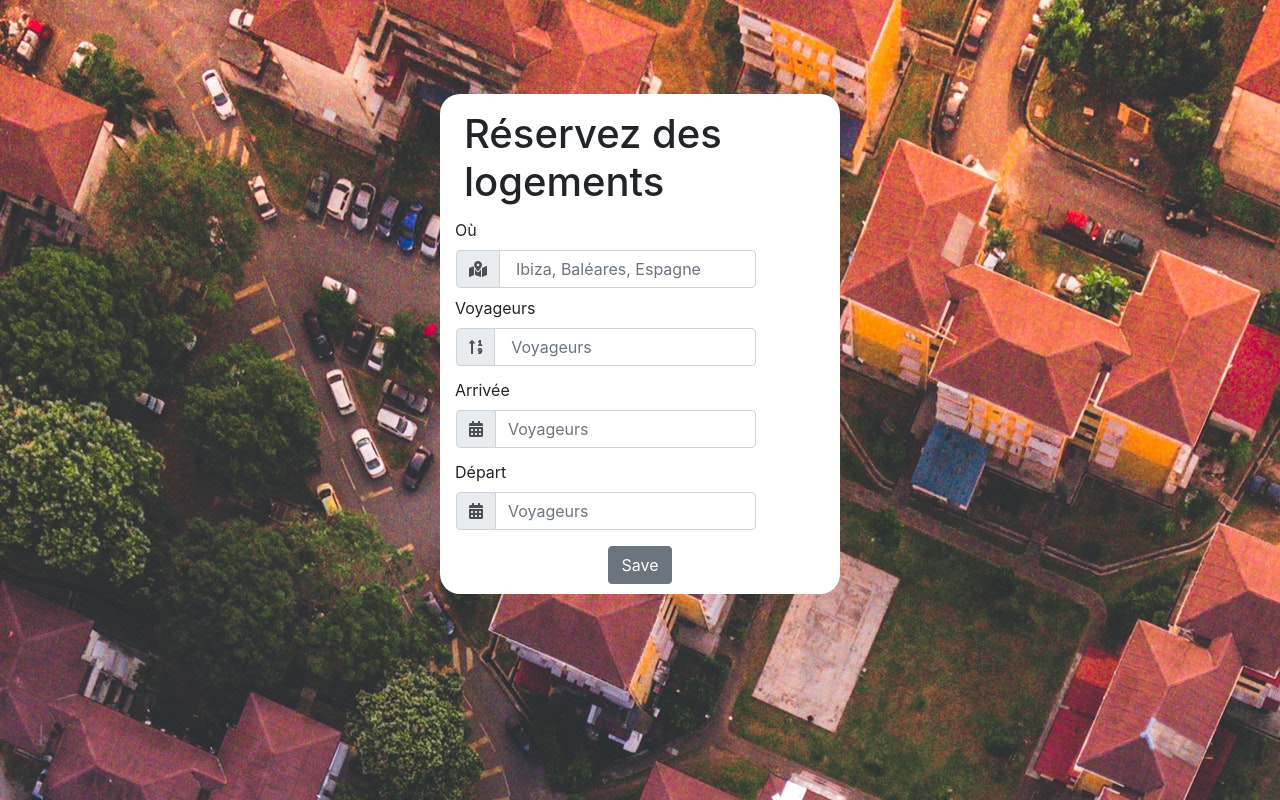
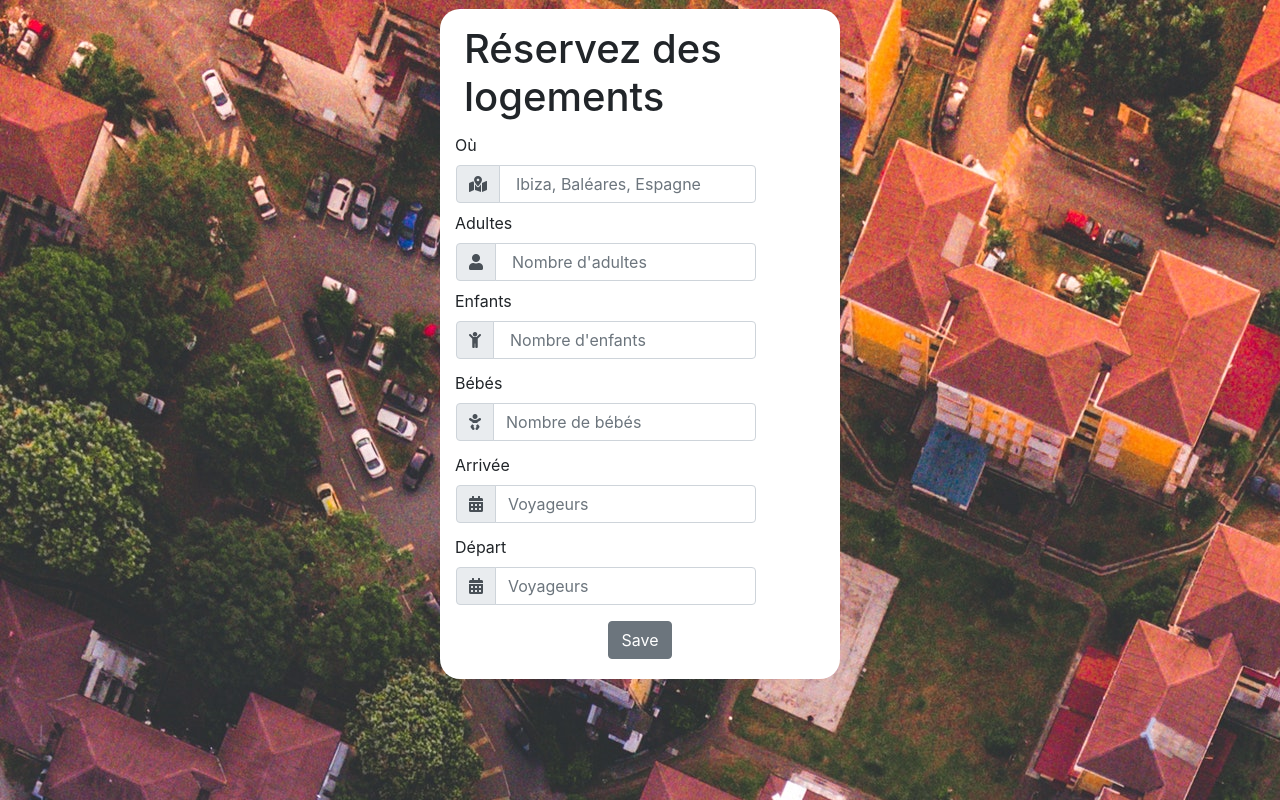
Before and after one commit to blandinf/Welchome, a Symfony app: template templates/home/index.html.twig in a window 1280 px wide. Shown: the part 56-856 px from the top of the page. Run offline with Twig, Linux system fonts and the light colour scheme; the template is opened without the code that fills it, so the values that code supplies are empty; form fields are guessed from the names that the template uses; some libraries are stand-ins or nearby versions.

Commit message:
update home form

```diff
--- a/src/Controller/HomeController.php
+++ b/src/Controller/HomeController.php
@@ -17,7 +17,9 @@ class HomeController extends AbstractController
             ->add('where',TextType::class)
             ->add('start_date',DateType::class)
             ->add('end_date',DateType::class)
-            ->add('travelers',IntegerType::class)
+            ->add('adults',IntegerType::class)
+            ->add('childs',IntegerType::class)
+            ->add('babies',IntegerType::class)
             ->add('save',SubmitType::class,['label' => 'Rechercher'])
             ->getForm();
 
--- a/templates/home/index.html.twig
+++ b/templates/home/index.html.twig
@@ -2,7 +2,7 @@
 
 {% block title %}Accueil{% endblock %}
 {% block stylesheets %}
-    <link rel="stylesheet" href="{{ asset('assets/css/home.css') }}">
+    <link rel="stylesheet" href="{{ asset('assets/css/pages/home.css') }}">
 {% endblock %}
 
 {% block body %}
@@ -22,13 +22,31 @@
                     {{ form_widget(form.where, {'attr': {'class': 'form-control p-3','placeholder':'Ibiza, Baléares, Espagne'}}) }}
                 </div>
 
-                {{ form_label(form.travelers, "Voyageurs", {'label_attr': {'class': 'col-sm-2 control-label'}}) }}
-                {{ form_errors(form.travelers) }}
+                {{ form_label(form.adults, "Adultes", {'label_attr': {'class': 'col-sm-2 control-label'}}) }}
+                {{ form_errors(form.adults) }}
                 <div class="input-group mb-2 mx-3 w-75">
                     <div class="input-group-prepend">
-                        <span class="input-group-text" id="basic-addon1"><i class="fas fa-sort-numeric-up"></i></span>
+                        <span class="input-group-text" id="basic-addon1"><i class="fas fa-user"></i></span>
                     </div>
-                    {{ form_widget(form.travelers, {'attr': {'class': 'form-control p-3','placeholder':'Voyageurs'}}) }}
+                    {{ form_widget(form.adults, {'attr': {'class': 'form-control p-3','placeholder':'Nombre d\'adultes'}}) }}
+                </div>
+
+                {{ form_label(form.childs, "Enfants", {'label_attr': {'class': 'col-sm-2 control-label'}}) }}
+                {{ form_errors(form.childs) }}
+                <div class="input-group mb-2 mx-3 w-75">
+                    <div class="input-group-prepend">
+                        <span class="input-group-text" id="basic-addon1"><i class="fas fa-child"></i></span>
+                    </div>
+                    {{ form_widget(form.childs, {'attr': {'class': 'form-control p-3','placeholder':'Nombre d\'enfants'}}) }}
+                </div>
+
+                {{ form_label(form.babies, "Bébés", {'label_attr': {'class': 'col-sm-2 control-label mt-1'}}) }}
+                {{ form_errors(form.babies) }}
+                <div class="input-group mb-2 mx-3 w-75">
+                    <div class="input-group-prepend">
+                        <span class="input-group-text" id="basic-addon1"><i class="fas fa-baby"></i></span>
+                    </div>
+                    {{ form_widget(form.babies, {'attr': {'class': 'form-control','placeholder':'Nombre de bébés'}}) }}
                 </div>
 
                 {{ form_label(form.start_date, "Arrivée", {'label_attr': {'class': 'col-sm-2 control-label mt-1'}}) }}
```
Also changed, not shown: public/assets/css/pages/home.css.
